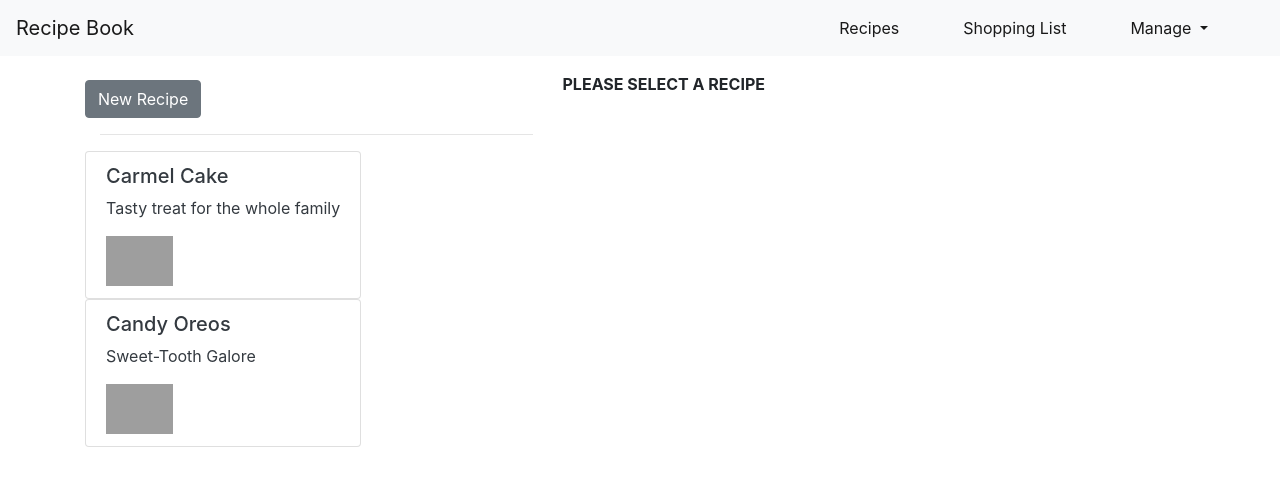
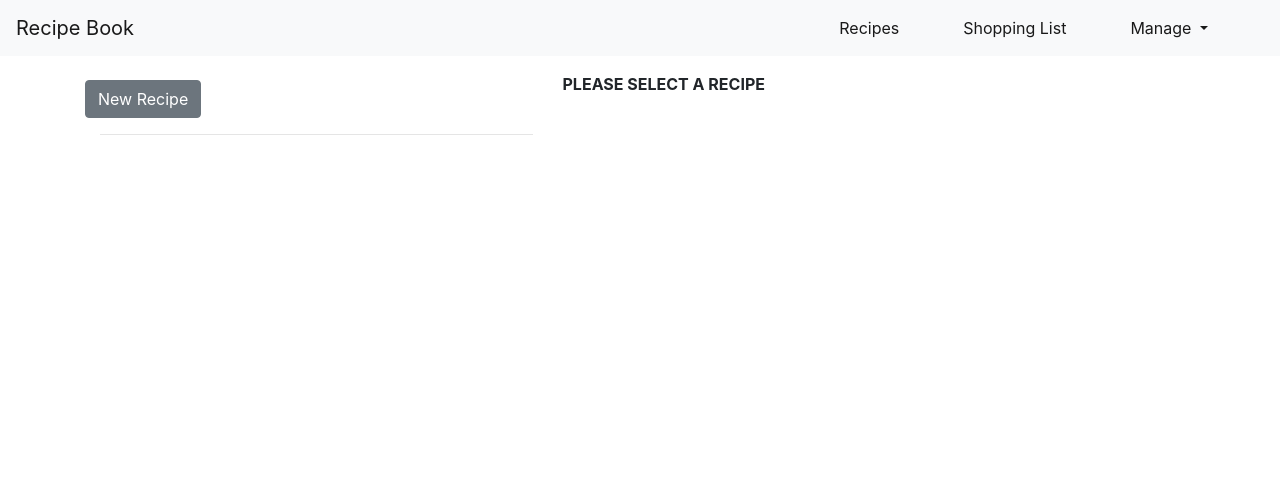
Before and after one commit to mikedilulo/Recipe-Book, an Angular app: page / in a window 1280 px wide. Shown: the top 486 px of the page. Built offline with nearby package versions, Linux system fonts and the light colour scheme; grey boxes are pictures that could not be loaded; what src would draw is missing.

Commit message:
Removed HC recipe from recipe-list component file

```diff
--- a/src/app/recipeComponent/recipeListComponent/recipe-list.component.ts
+++ b/src/app/recipeComponent/recipeListComponent/recipe-list.component.ts
@@ -8,18 +8,7 @@ import { Recipe } from "../recipe.model";
 })
 export class RecipeListComponent implements OnInit {
   @Output() recipeWasSelected = new EventEmitter<Recipe>();
-  recipes: Recipe[] = [
-    new Recipe(
-      "Carmel Cake",
-      "Tasty treat for the whole family",
-      "https://images.unsplash.com/photo-1578985545062-69928b1d9587?ixlib=rb-1.2.1&ixid=eyJhcHBfaWQiOjEyMDd9&auto=format&fit=crop&w=680&q=80"
-    ),
-    new Recipe(
-      "Candy Oreos",
-      "Sweet-Tooth Galore",
-      "https://images.unsplash.com/photo-1548848221-0c2e497ed557?ixlib=rb-1.2.1&ixid=eyJhcHBfaWQiOjEyMDd9&auto=format&fit=crop&w=750&q=80"
-    )
-  ];
+  recipes: Recipe[];
 
   constructor() {}
   ngOnInit() {}
```
